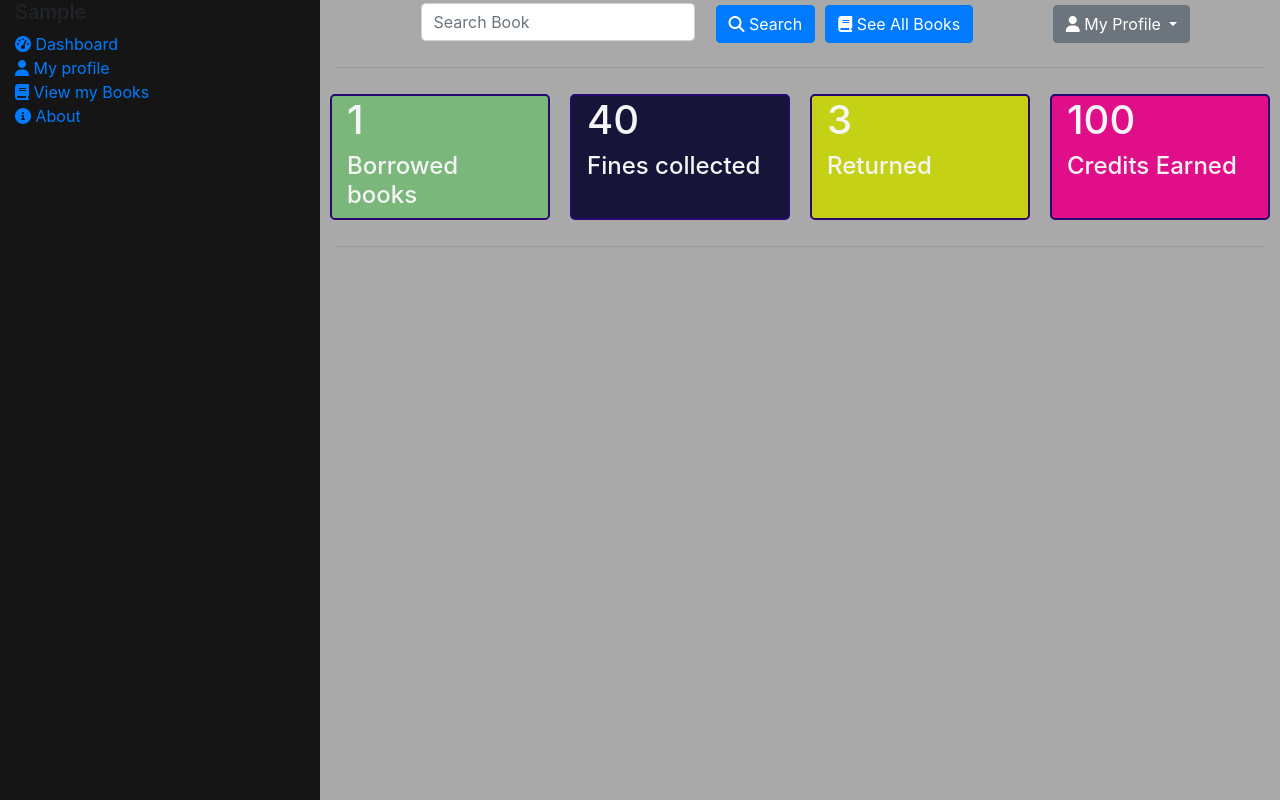
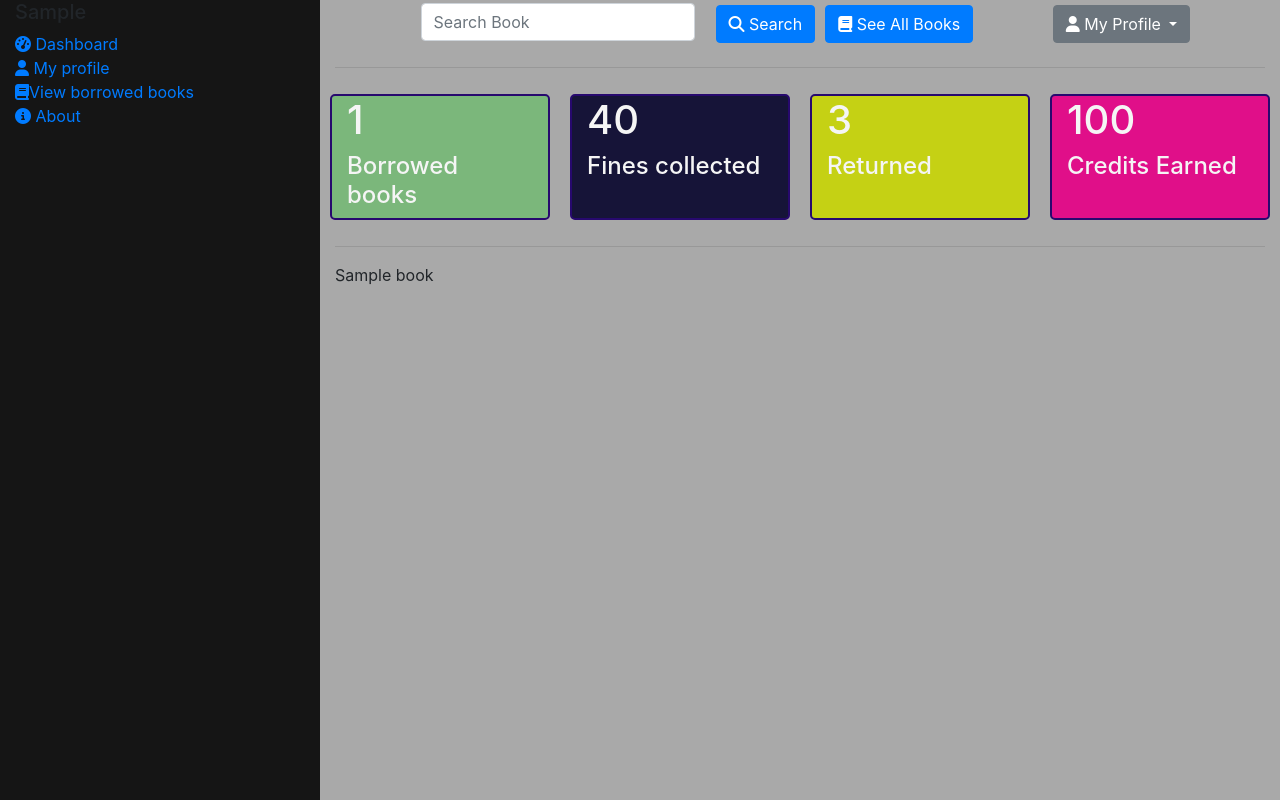
Before and after one commit to ealpha072/PHP-Library, a PHP site: page / in a window 1280 px wide. Run offline with PHP 8.4, Linux system fonts and the light colour scheme; the visitor is signed in with stand-in values (Sample User, id 1); tables that the repository leaves empty or names only in its code hold one stand-in row (values such as "Sample post"); some libraries are stand-ins or nearby versions.

Commit message:
Converted pseudo code to real code

```diff
--- a/index.php
+++ b/index.php
@@ -33,7 +33,7 @@
         <a href="profile.php"><i class="fa fa-user" aria-hidden="true"></i> My profile</a>
       </div>
       <div>
-        <a href=""><i class="fa fa-book" aria-hidden="true"></i> View my Books</a>
+        <a href=""><i class="fa fa-book" aria-hidden="true"></i>View borrowed books</a>
       </div>
       <div>
         <a href="about"><i class="fa fa-info-circle" aria-hidden="true"></i> About</a>
@@ -74,6 +74,9 @@
         <?php
           $user_boorowed_books->execute();
           $num_rows =$user_boorowed_books->rowCount();
+          $results = $user_boorowed_books->fetchAll(PDO::FETCH_ASSOC);
+         //var_dump($results[0]);
+
         ?>
         <h1 class="user-books"><?php echo $num_rows;?></h1>
         <h4>Borrowed books</h4>
@@ -93,7 +96,22 @@
     </div>
     <hr>
     <div class="result-holder">
+
       <?php
+      //var_dump($results1);
+      foreach($results as $row){
+        $row_id =$row['book_id'];
+        $sql1 =$conn->prepare("SELECT * FROM books WHERE id=$row_id");
+        $sql1->execute();
+        $results1 =$sql1->fetchAll(PDO::FETCH_ASSOC);
+
+        foreach ($results1 as $line) {
+          # code...
+          echo $line['book_name'];
+        }
+
+        //echo $row['book_id']."<br>";
+      }
       if(isset($_POST['search'])){
         $searched_book=$_POST['book-search'];
         $sql = $conn->prepare("SELECT * FROM books WHERE book_name='$searched_book'");
```
